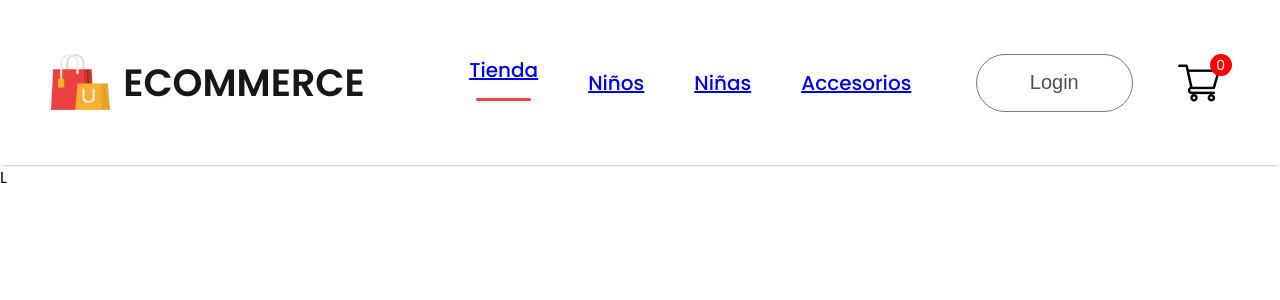
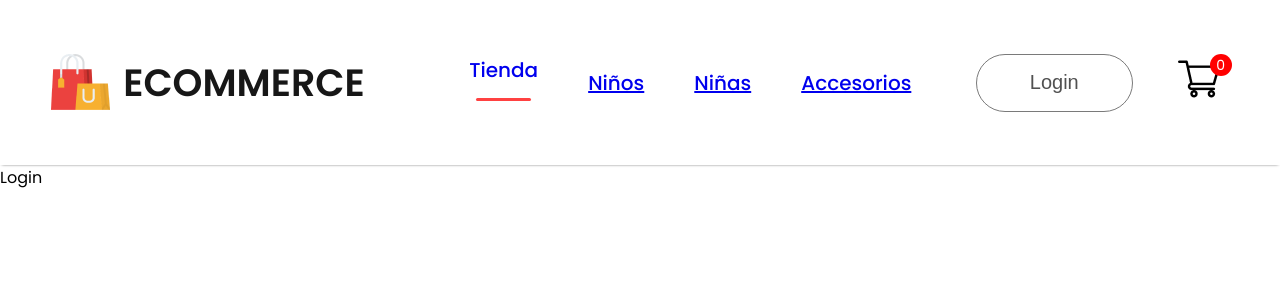
Before and after one commit to khennier/ecommerce, a React (Create React App) app in the folder frontend/: page /login in a window 1280 px wide. Shown: the top 300 px of the page. Built offline with nearby package versions, Linux system fonts and the light colour scheme.

Commit message:
actualizacion

```diff
--- a/frontend/src/components/navbar/NavBar.jsx
+++ b/frontend/src/components/navbar/NavBar.jsx
@@ -12,14 +12,14 @@ export const NavBar = () => {
             <p>ECOMMERCE</p>
         </div>
         <ul className="nav-menu">
-            <li onClick={()=>{setMenu("tienda")}}><Link to="/">Tienda</Link>{menu==="tienda"?<hr />:<></>}</li>
+            <li onClick={()=>{setMenu("tienda")}}><Link style={{textDecoration: 'none'}} to="/">Tienda</Link>{menu==="tienda"?<hr />:<></>}</li>
             <li onClick={()=>{setMenu("niños")}}><Link to="/niños">Niños</Link>{menu==="niños"?<hr />:<></>}</li>
             <li onClick={()=>{setMenu("niñas")}}><Link to="/niñas">Niñas</Link>{menu==="niñas"?<hr />:<></>}</li>
             <li onClick={()=>{setMenu("accesorios")}}><Link to="/accesorios">Accesorios</Link>{menu==="accesorios"?<hr />:<></>}</li>
         </ul>
         <div className="nav-login-cart">
-        <button>Login</button>
-        <img src={cart_icon} alt="" />
+        <Link to="/login"><button>Login</button></Link>
+        <Link to="/cart"><img src={cart_icon} alt="" /></Link>
         <div className="nav-cart-count">0</div>
         </div>
     </div>
--- a/frontend/src/pages/LoginPage.jsx
+++ b/frontend/src/pages/LoginPage.jsx
@@ -2,6 +2,6 @@ import React from 'react'
 
 export const LoginPage = () => {
   return (
-    <div>L</div>
+    <div>Login</div>
   )
 }
```
